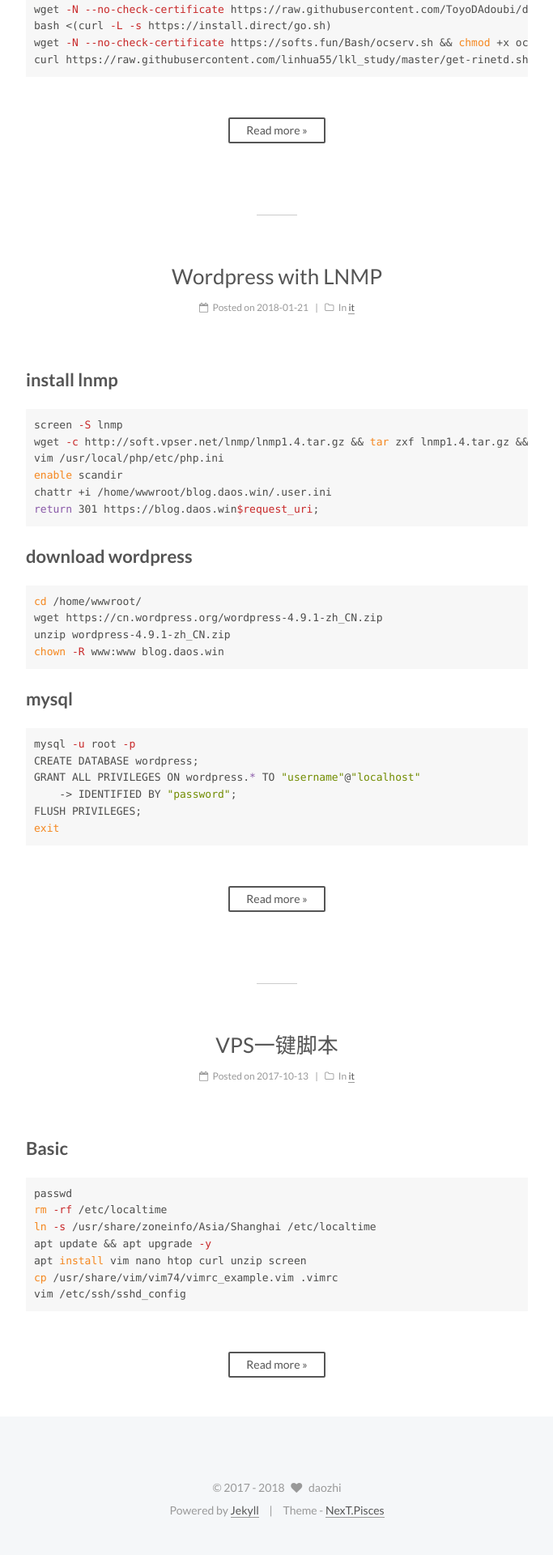
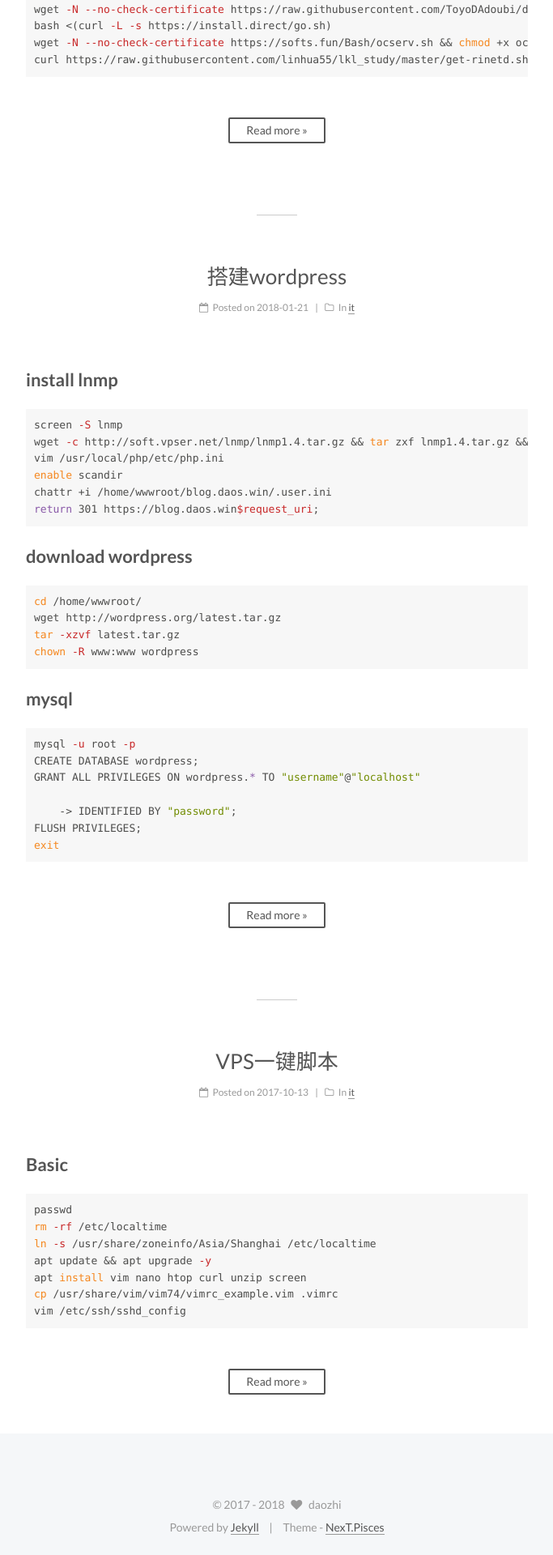
Before and after one commit to xiaolugo/xiaolugo.github.io, a Jekyll site: the page built from index.html, in a window 1280 px wide. Shown: the part 2562-4482 px from the top of the page at 81% size, without its empty margins (428-1111 px from the left). Built offline with Jekyll 4.4.1, drawn with Linux system fonts in a browser that asks for light colours; the list of posts is cut into pages by our own code; before the commit the page ends 4461 px from its top, so only the background shows below that.

Commit message:
Update and rename 2018-01-21-wordpress-lnmp.md to 2018-01-21-搭建wordpress.md

````diff
--- a/_posts/2018-01-21-wordpress-lnmp.md
+++ b/_posts/2018-01-21-搭建wordpress.md
@@ -1,5 +1,5 @@
 ---
-title: Wordpress with LNMP
+title: 搭建wordpress
 layout: post
 tags:
   - wordpress
@@ -19,15 +19,16 @@ return 301 https://blog.daos.win$request_uri;
 # download wordpress
 ```bash
 cd /home/wwwroot/
-wget https://cn.wordpress.org/wordpress-4.9.1-zh_CN.zip
-unzip wordpress-4.9.1-zh_CN.zip
-chown -R www:www blog.daos.win
+wget http://wordpress.org/latest.tar.gz
+tar -xzvf latest.tar.gz
+chown -R www:www wordpress
 ```
 # mysql
 ```bash
 mysql -u root -p
 CREATE DATABASE wordpress;
 GRANT ALL PRIVILEGES ON wordpress.* TO "username"@"localhost"
+
     -> IDENTIFIED BY "password";
 FLUSH PRIVILEGES;
 exit
````
